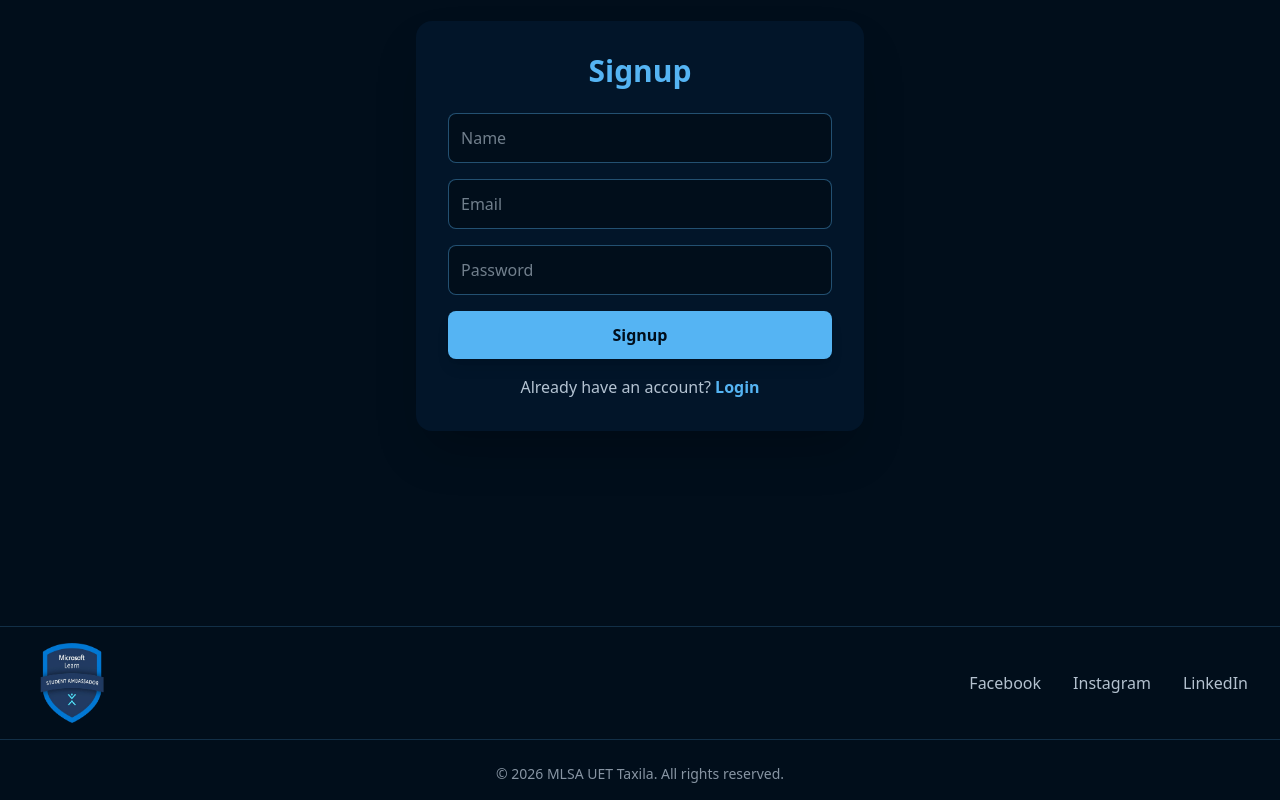
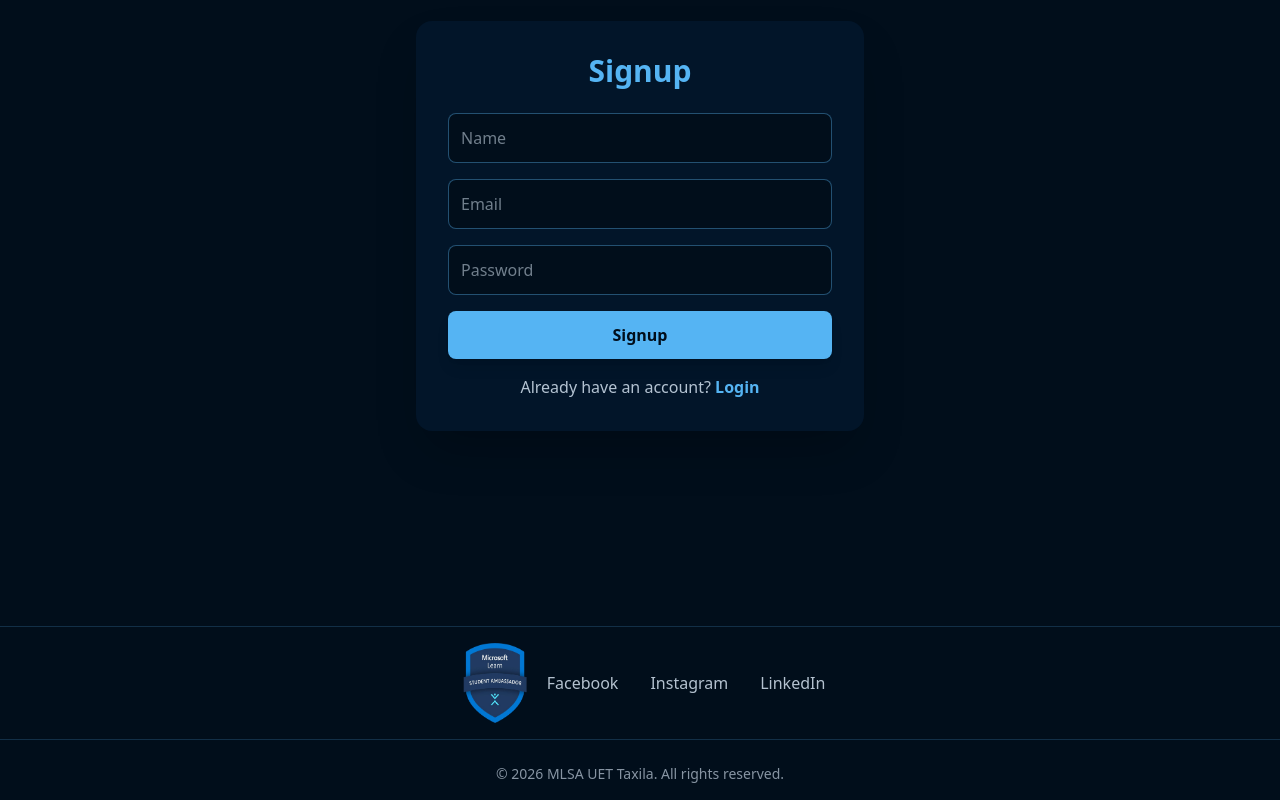
Before and after one commit to Rohama-Majeed7/mlsa_site, a React (Vite) app: page /signup in a window 1280 px wide. Shown: the part 174-974 px from the top of the page. Built offline with nearby package versions, Linux system fonts and the light colour scheme.

Commit message:
footer set

```diff
--- a/src/components/Footer.jsx
+++ b/src/components/Footer.jsx
@@ -1,6 +1,6 @@
 export default function Footer() {
   return (
-    <footer className="bg-[#010E1B] w-full text-white pb-4 border-t border-[#55B4F3]/20">
+    <footer className="bg-[#010E1B] w-full text-white flex flex-col pb-4 border-t border-[#55B4F3]/20">
       <div className="max-w-7xl mx-auto px-4 sm:px-6 lg:px-8 py-3 md:py-4 flex flex-col sm:flex-row justify-between items-center gap-3">
         {/* Logo / Title */}
         <img src="src/assets/logo.png" alt="MLSA UET Taxila" className="w-20 h-20  " />
```
